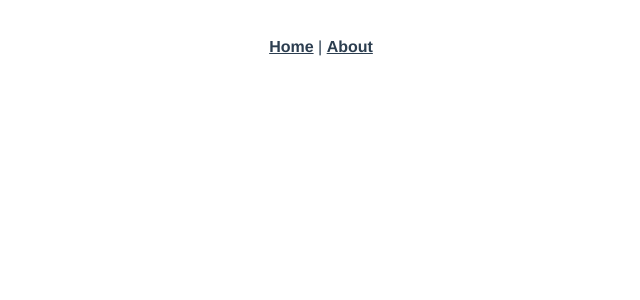
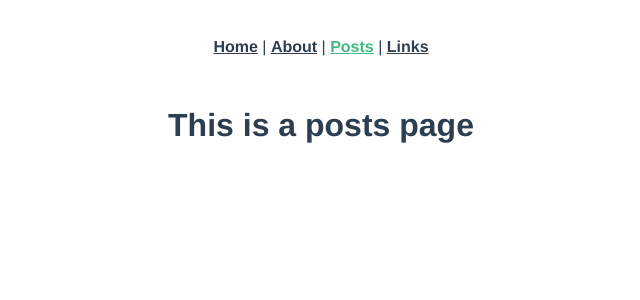
Before and after one commit to mdb1710/vueportfolio, a Vue app: page /posts in a window 1280 px wide. Shown: the top 300 px of the page, without its empty margins (319-959 px from the left). Built offline with nearby package versions, Linux system fonts and the light colour scheme.

Commit message:
set up basic routes

```diff
--- a/src/App.vue
+++ b/src/App.vue
@@ -2,15 +2,17 @@
   <div id="app">
     <div id="nav">
       <router-link to="/">Home</router-link> |
-      <router-link to="/about">About</router-link>
+      <router-link to="/about">About</router-link> |
+      <router-link to="/posts">Posts</router-link> |
+      <router-link to="/links">Links</router-link>
     </div>
-    <router-view/>
+    <router-view />
   </div>
 </template>
 
 <style>
 #app {
-  font-family: 'Avenir', Helvetica, Arial, sans-serif;
+  font-family: "Avenir", Helvetica, Arial, sans-serif;
   -webkit-font-smoothing: antialiased;
   -moz-osx-font-smoothing: grayscale;
   text-align: center;
--- a/src/components/MyWorld.vue
+++ b/src/components/MyWorld.vue
@@ -1,21 +1,21 @@
 <template>
-   <div class='my-world'>
-       <h1>{{ msg }}</h1>
-       <p>Testing out Vue for Friday's meeting</p>
-   </div>
+  <div class="my-world">
+    <h1>{{ title }}</h1>
+    <p>A dev blog by Michael D Bonner</p>
+  </div>
 </template>
 
 <script>
 export default {
-  name: 'MyWorld',
+  name: "MyWorld",
   props: {
-    msg: String
+    title: String
   }
-}
+};
 </script>
 
 <style scoped>
-  h3 {
+h3 {
   margin: 40px 0 0;
 }
 </style>
--- a/src/router/index.js
+++ b/src/router/index.js
@@ -1,29 +1,42 @@
-import Vue from 'vue'
-import VueRouter from 'vue-router'
-import Home from '../views/Home.vue'
+import Vue from "vue";
+import VueRouter from "vue-router";
+import Home from "../views/Home.vue";
 
-Vue.use(VueRouter)
+Vue.use(VueRouter);
 
 const routes = [
   {
-    path: '/',
-    name: 'home',
+    path: "/",
+    name: "home",
     component: Home
   },
   {
-    path: '/about',
-    name: 'about',
+    path: "/about",
+    name: "about",
     // route level code-splitting
     // this generates a separate chunk (about.[hash].js) for this route
     // which is lazy-loaded when the route is visited.
-    component: () => import(/* webpackChunkName: "about" */ '../views/About.vue')
+    component: () =>
+      import(/* webpackChunkName: "about" */ "../views/About.vue")
+  },
+  {
+    path: "/posts",
+    name: "posts",
+    component: () =>
+      import(/* webpackChunkName: "about" */ "../views/Posts.vue")
+  },
+  {
+    path: "/links",
+    name: "links",
+    component: () =>
+      import(/* webpackChunkName: "about" */ "../views/Links.vue")
   }
-]
+];
 
 const router = new VueRouter({
-  mode: 'history',
+  mode: "history",
   base: process.env.BASE_URL,
   routes
-})
+});
 
-export default router
+export default router;
--- a/src/views/Home.vue
+++ b/src/views/Home.vue
@@ -1,18 +1,18 @@
 <template>
   <div class="home">
-    <img alt="Vue logo" src="../assets/logo.png">
-    <HelloWorld msg="Welcome to Your Vue.js App"/>
+    <img alt="Vue logo" src="../assets/logo.png" />
+    <MyWorld title="Code Composer" />
   </div>
 </template>
 
 <script>
 // @ is an alias to /src
-import HelloWorld from '@/components/HelloWorld.vue'
+import MyWorld from "@/components/MyWorld.vue";
 
 export default {
-  name: 'home',
+  name: "home",
   components: {
-    HelloWorld
+    MyWorld
   }
-}
+};
 </script>
--- /dev/null
+++ b/src/views/Links.vue
@@ -0,0 +1,5 @@
+<template>
+  <div class="about">
+    <h1>This is a links page</h1>
+  </div>
+</template>
--- /dev/null
+++ b/src/views/Posts.vue
@@ -0,0 +1,5 @@
+<template>
+  <div class="about">
+    <h1>This is a posts page</h1>
+  </div>
+</template>
```
